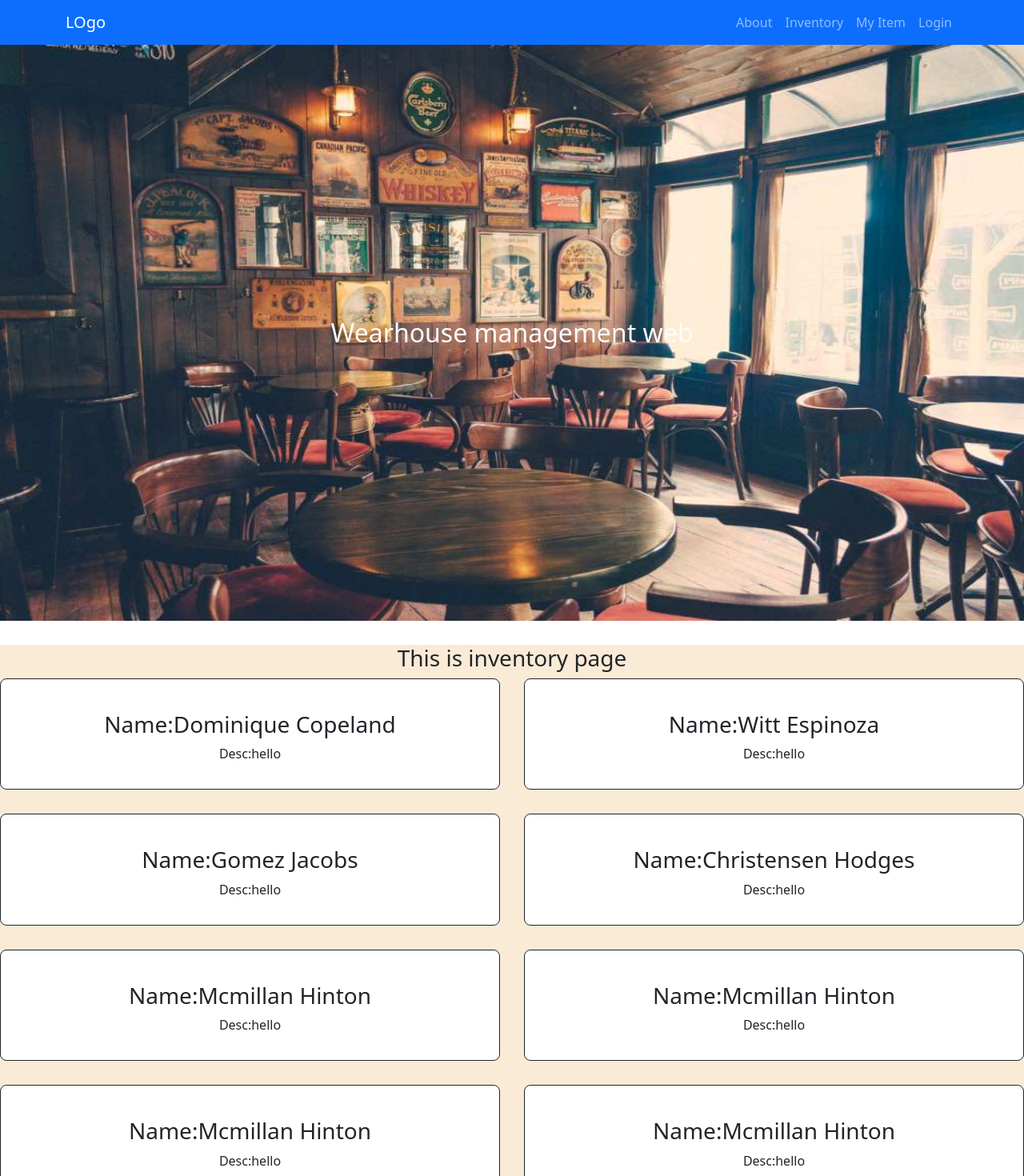
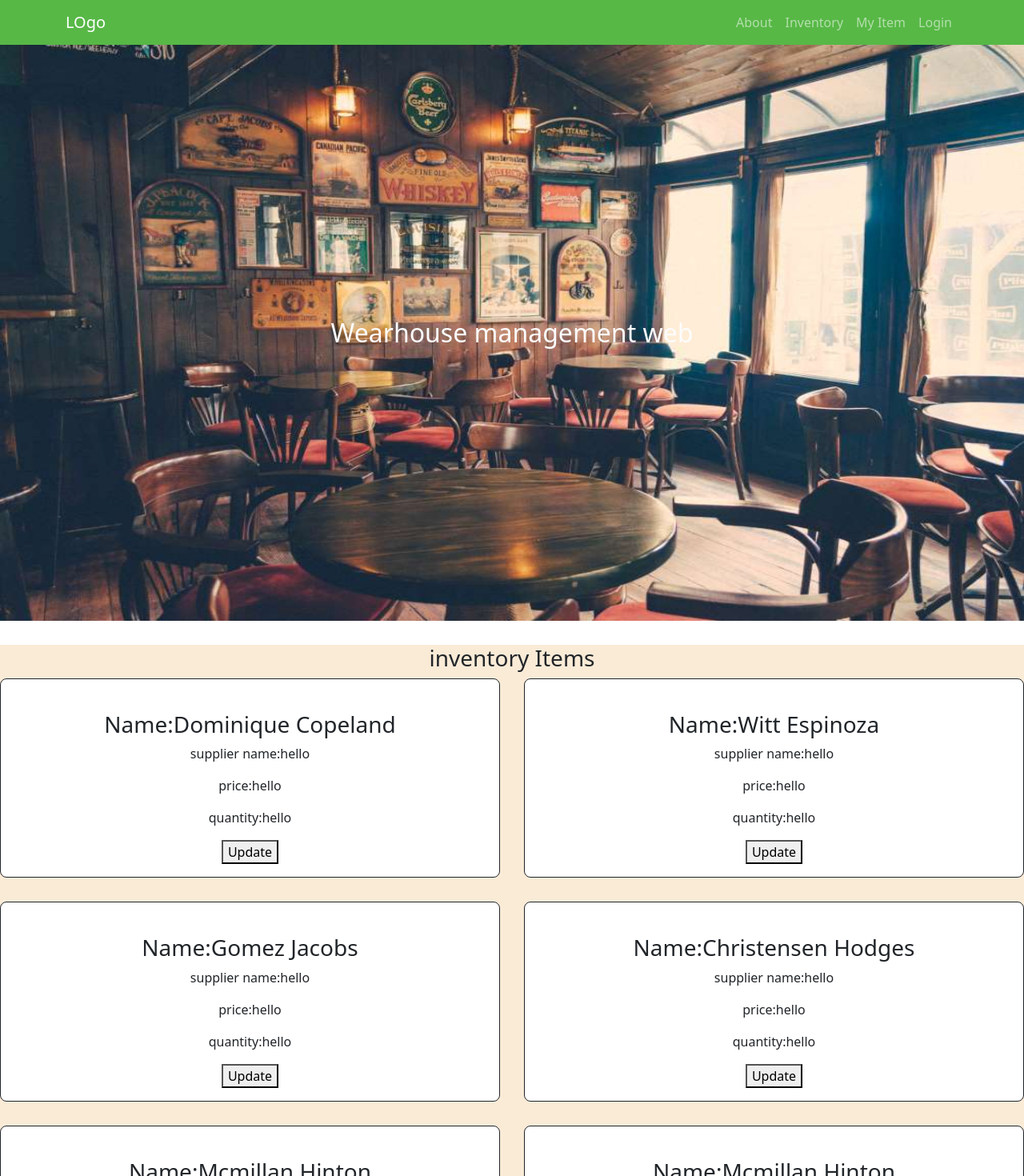
Before and after one commit to Asaduzzaman14/tools-menufacture-house-front-end, a React (Create React App) app: page / in a window 1280 px wide. Shown: the top 1470 px of the page at 80% size. Built offline with nearby package versions, Linux system fonts and the light colour scheme.

Commit message:
added firebase config

```diff
--- a/package.json
+++ b/package.json
@@ -7,9 +7,11 @@
     "@testing-library/react": "^13.1.1",
     "@testing-library/user-event": "^13.5.0",
     "bootstrap": "^5.1.3",
+    "firebase": "^9.7.0",
     "react": "^18.1.0",
     "react-bootstrap": "^2.3.1",
     "react-dom": "^18.1.0",
+    "react-firebase-hooks": "^5.0.3",
     "react-router-dom": "^6.3.0",
     "react-scripts": "5.0.1",
     "web-vitals": "^2.1.4"
--- a/src/Component/Pages/Card/Card.js
+++ b/src/Component/Pages/Card/Card.js
@@ -9,7 +9,11 @@ const Card = ({ item }) => {
             <div className='card-body'>
                 <img src={item.pictures} alt="" />
                 <h3>Name:{item.name}</h3>
-                <p>Desc:{item.desc}</p>
+                <p>supplier name:{item.desc}</p>
+                <p>price:{item.desc}</p>
+                <p>quantity:{item.desc}</p>
+
+                <button>Update</button>
             </div>
         </div>
     );
--- a/src/Component/Pages/Header/Header.css
+++ b/src/Component/Pages/Header/Header.css
@@ -0,0 +1,4 @@
+.navbar {
+    background-color: #57b846;
+    color: #fff !important;
+}
--- a/src/Component/Pages/Header/Header.js
+++ b/src/Component/Pages/Header/Header.js
@@ -1,13 +1,15 @@
 import React from 'react';
 import { Container, Nav, Navbar, NavDropdown } from 'react-bootstrap';
 import { Link } from 'react-router-dom';
+import './Header.css'
+
 
 const Header = () => {
 
 
     return (
         <>
-            <Navbar expand="lg" sticky='top' bg="primary" variant="dark">
+            <Navbar className='navbar' expand="lg" sticky='top' variant="dark">
                 <Container>
                     <Navbar.Brand as={Link} to="/"> LOgo<img height={30} src='' alt="" /></Navbar.Brand>
                     <Navbar.Toggle aria-controls="responsive-navbar-nav" />
--- a/src/Component/Pages/Inventory/Inventory.js
+++ b/src/Component/Pages/Inventory/Inventory.js
@@ -17,7 +17,7 @@ const Inventory = () => {
     return (
         <div className='inventory-container'>
             <div>
-                <h3 className='inventory-section-title'>This is inventory page</h3>
+                <h3 className='inventory-section-title'>inventory Items</h3>
             </div>
             <div className='card-container'>
                 {
--- a/src/Component/SignInSignOut/Register/Register.js
+++ b/src/Component/SignInSignOut/Register/Register.js
@@ -20,12 +20,9 @@ const Register = () => {
                     <input className='submit-btn' type="submit" value='Sign Up' />
 
                     <ul className='form-link'>
-                        <li>Forget Password</li>
                         <li>Already have an account?<span onClick={() => navigate2('/login')}> Sign In</span> </li>
                     </ul>
                 </form>
-
-
 
             </div>
         </div>
```
Also changed, not shown: firebase.init.js (+22 -0 lines), 1 other file (tests, documents, lock files or other folders).
